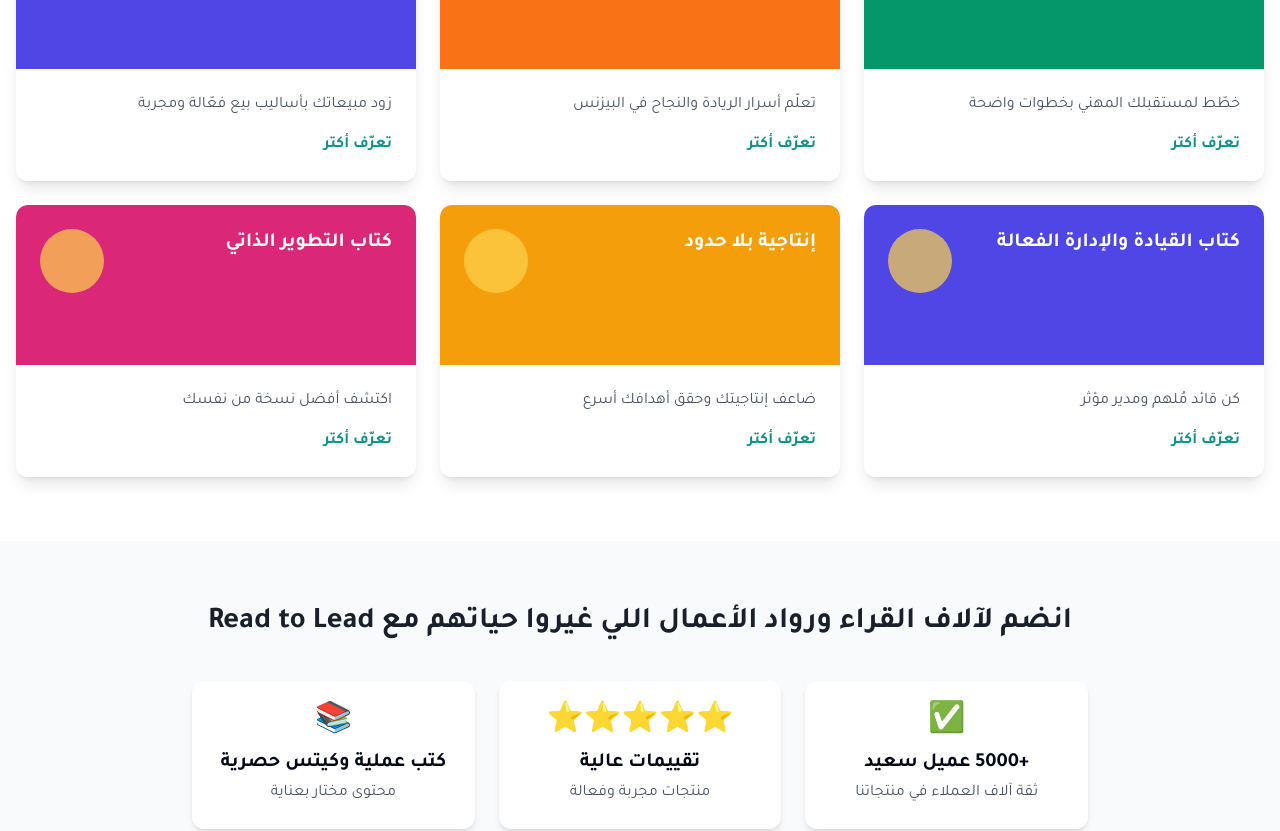
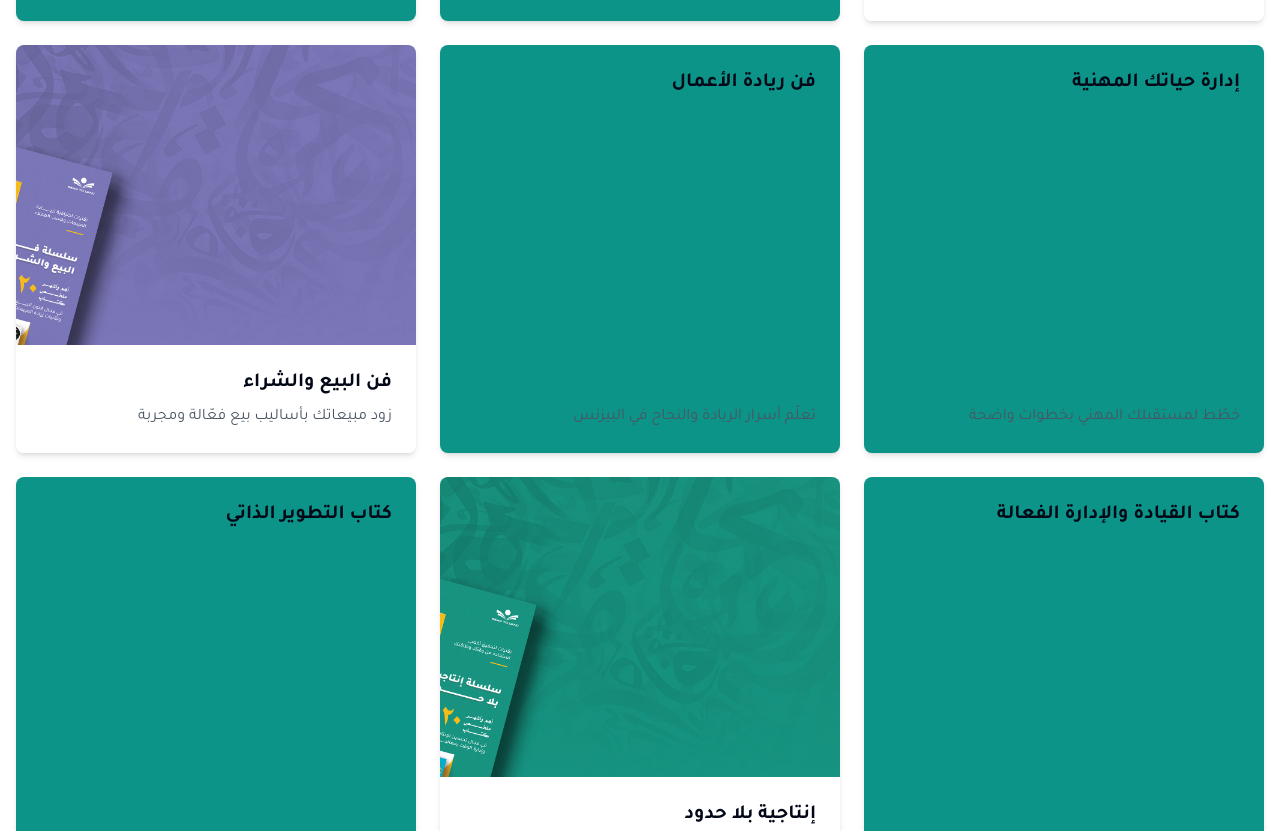
Before and after one commit to growthack88/read-lead-arab-launch, a React (Vite) app: page / in a window 1280 px wide. Shown: the part 1060-1891 px from the top of the page. Built offline with nearby package versions, Linux system fonts and the light colour scheme.

Commit message:
Replace banner image and remove circle
Replaces the banner image in the product grid with the provided image and removes the circle image from the "فن البيع والشراء" and "إنتاجية بلا حدود" product cards.

```diff
--- a/src/components/ProductCard.tsx
+++ b/src/components/ProductCard.tsx
@@ -5,43 +5,37 @@ import { Link } from "react-router-dom";
 interface ProductCardProps {
   title: string;
   tagline: string;
-  color: string;
+  color?: string;
   index: number;
   link?: string;
+  imageSrc?: string;
 }
 
-const ProductCard = ({ title, tagline, color, index, link = "#" }: ProductCardProps) => {
-  // Generate a diverse set of colors for the cards
-  const colorClasses = [
-    "bg-rtl-teal",
-    "bg-blue-600",
-    "bg-purple-600",
-    "bg-rtl-purple",
-    "bg-orange-500",
-    "bg-emerald-600",
-    "bg-pink-600",
-    "bg-amber-500",
-    "bg-indigo-600",
-  ];
-
-  const backgroundColor = colorClasses[index % colorClasses.length];
+const ProductCard = ({ title, tagline, color = "bg-rtl-teal", index, link, imageSrc }: ProductCardProps) => {
+  const Component = link ? Link : "div";
+  const componentProps = link ? { to: link } : {};
 
   return (
-    <div className="rounded-xl overflow-hidden shadow-lg hover-scale group">
-      <div className={`${backgroundColor} h-40 relative p-6`}>
-        <div className="absolute top-6 left-6 w-16 h-16 bg-rtl-yellow rounded-full opacity-70"></div>
-        <h3 className="text-white text-xl font-bold relative z-10 text-right">{title}</h3>
+    <Component
+      {...componentProps}
+      className={`rounded-lg shadow-md overflow-hidden transition-transform duration-300 hover:scale-105 ${!imageSrc ? color : ''}`}
+    >
+      <div className="h-full flex flex-col">
+        {imageSrc && (
+          <div className="w-full aspect-[4/3] overflow-hidden">
+            <img
+              src={imageSrc}
+              alt={title}
+              className="w-full h-full object-cover"
+            />
+          </div>
+        )}
+        <div className={`p-6 flex-1 flex flex-col justify-between ${imageSrc ? 'bg-white' : ''}`}>
+          <h3 className="font-bold text-xl mb-2 text-right">{title}</h3>
+          <p className="text-gray-600 text-right">{tagline}</p>
+        </div>
       </div>
-      <div className="p-6 bg-white rtl">
-        <p className="text-gray-600 mb-4">{tagline}</p>
-        <Link
-          to={link}
-          className="inline-block text-rtl-teal font-bold hover:underline"
-        >
-          تعرّف أكتر
-        </Link>
-      </div>
-    </div>
+    </Component>
   );
 };
 
--- a/src/pages/Index.tsx
+++ b/src/pages/Index.tsx
@@ -21,10 +21,12 @@ const Index = () => {
     {
       title: "سلسلة التسويق الحديث",
       tagline: "تعلّم التسويق العصري بشكل عملي",
+      imageSrc: "/lovable-uploads/4a3afe5b-8ee2-4362-8f08-1f86ff2159cd.png"
     },
     {
       title: "فن البيع والشراء",
       tagline: "زود مبيعاتك بأساليب بيع فعّالة ومجربة",
+      imageSrc: "/lovable-uploads/69091bf9-ba1b-4ced-82df-547bff4a1812.png"
     },
     {
       title: "فن ريادة الأعمال",
@@ -41,6 +43,7 @@ const Index = () => {
     {
       title: "إنتاجية بلا حدود",
       tagline: "ضاعف إنتاجيتك وحقق أهدافك أسرع",
+      imageSrc: "/lovable-uploads/4a3afe5b-8ee2-4362-8f08-1f86ff2159cd.png"
     },
     {
       title: "كتاب القيادة والإدارة الفعالة",
@@ -93,6 +96,7 @@ const Index = () => {
                   color="bg-rtl-teal"
                   index={index}
                   link={product.link}
+                  imageSrc={product.imageSrc}
                 />
               ))}
             </div>
```
Also changed, not shown: public/lovable-uploads/4a3afe5b-8ee2-4362-8f08-1f86ff2159cd.png (added), public/lovable-uploads/69091bf9-ba1b-4ced-82df-547bff4a1812.png (added).
